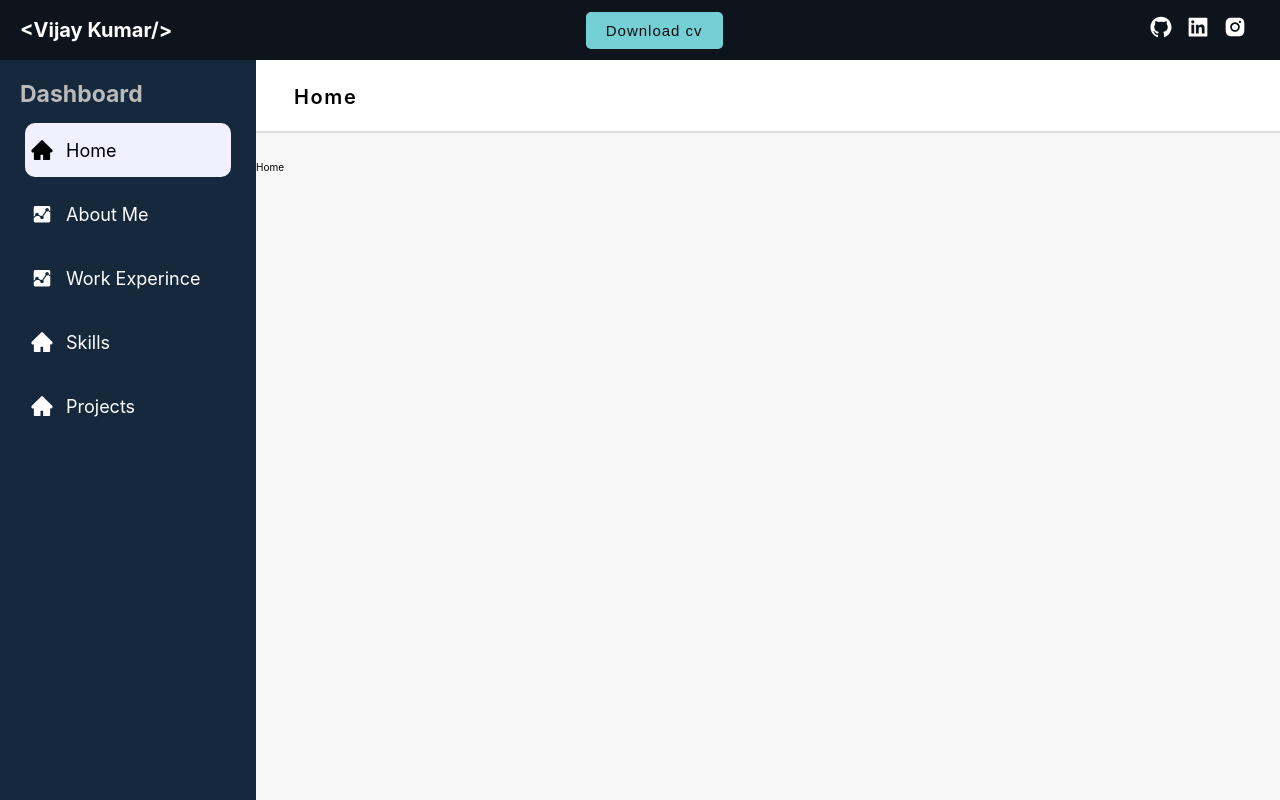
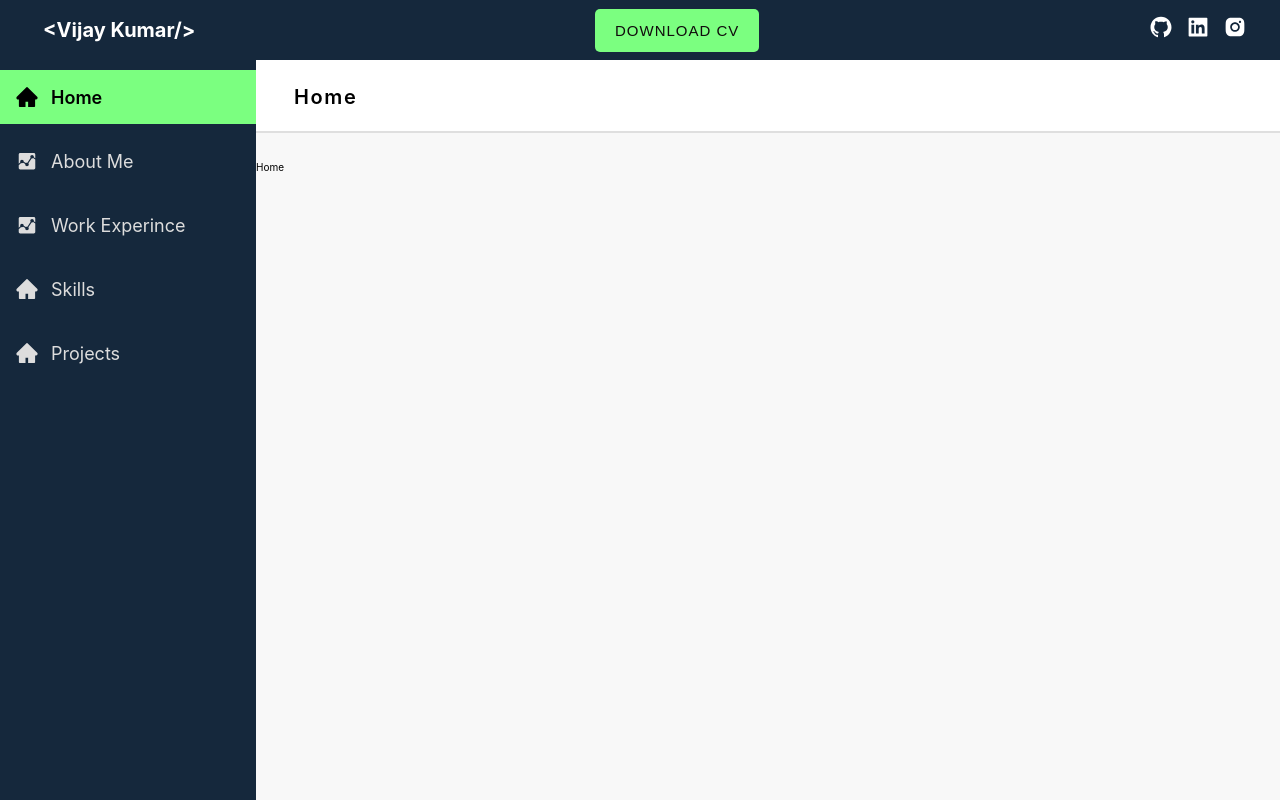
Before and after one commit to Vijaykumar308/portfolio, a React (Create React App) app: page / in a window 1280 px wide. Built offline with nearby package versions, Linux system fonts and the light colour scheme; the HTML template or start-up script is replaced by a standard one.

Commit message:
changes design color in topbar and sidebar

```diff
--- a/src/App.css
+++ b/src/App.css
@@ -4,7 +4,12 @@
   --black: #000;
   --color-background: hsl(210deg, 30%, 8%);
   --light-grey: #f8f8f8;
+  --primary-color-800: #15283c;
+  --secondary-color-500: #2bd232;
+  --secondary-color-100: #7bff80;
+  --dark-theam-content: #373737;
 }
+/* background: linear-gradient(270deg, rgb(19, 173, 199) 0%, rgb(148, 93, 214) 100%); */
 .container{
     display: flex;
 }
@@ -20,3 +25,6 @@
     flex: 4;
     background-color: var(--light-grey);
 }
+::selection{
+    background-color: var(--secondary-color-100);
+}
--- a/src/Components/Sidebar/Sidebar.jsx
+++ b/src/Components/Sidebar/Sidebar.jsx
@@ -8,10 +8,9 @@ import {DiGoogleAnalytics} from "react-icons/di"
 
 const Sidebar = () => {
     return (
-        <div className="sidebar">
-            <div className="sidebarWrapper">
+        <div className="sidebar-Container">
+            <div className="sidebarWrapper-df">
                 <div className="sidebarMenu">
-                    <h3 className="sidebarTitle">Dashboard</h3>
                     <ul className="sidebarList">
                         <NavLink to="/">
                             <li className="sidebarListItem">
--- a/src/Components/Sidebar/sidebar.css
+++ b/src/Components/Sidebar/sidebar.css
@@ -16,28 +16,32 @@ a{
 
 .sidebarList{
     list-style: none;
-    padding: .5rem;
 }
 .sidebarListItem{
-    padding: 1.5rem .5rem;
+    padding: 1.5rem;
     margin-top: 1rem;
     cursor: pointer;
     display: flex;
     font-size: 1.8rem;
     align-items: center;
     border-radius: 1rem;
-    color: #fff;
+    color: #ddd;
 }
 .sidebar-icons{
     margin-right: 1.2rem;
     font-size: 2.4rem;
 }
 .active > *{
-    background-color: rgb(240, 240, 255);
+    background-color: var(--secondary-color-100);
     color: #000;
+    border-radius: 0;
+    border-right: 5px solid var(--secondary-color-100);
+    font-weight: 600;
 }
-.sidebarListItem.active,
+.active > *:hover{
+    color: #000 !important;
+}
 .sidebarListItem:hover{
-    background-color: rgb(240, 240, 255);
-    color: #000;
+    color: #fff;
+    border-radius: 0;
 }
--- a/src/Components/Topbar/topbar.css
+++ b/src/Components/Topbar/topbar.css
@@ -10,21 +10,22 @@
     justify-content: space-between;
     align-items: center;
     padding: 2rem;
-    background-color: var(--black-bg);
+    background-color: var(--primary-color-800);
     color: var(--white);
     box-shadow: 0px 0px 3px rgba(65, 34, 43,.6);
     position: sticky;
     top: 0;
 }
 .button{
-    padding: 1rem 2rem;
+    padding: 1.3rem 2rem;
     font-size: 1.5rem;
     letter-spacing: 1px;
-    background: #74d0d4;
+    background: var(--secondary-color-100);
     border: none;
     border-radius: 5px;
     color: #110c0c;
     cursor: pointer;
+    text-transform: uppercase;
 }
 .nav{
     display: flex;
@@ -36,3 +37,7 @@
     color: var(--white);
     font-size: 2.4rem;
 }
+.logo{
+    width: 16%;
+    text-align: center;
+}
```
